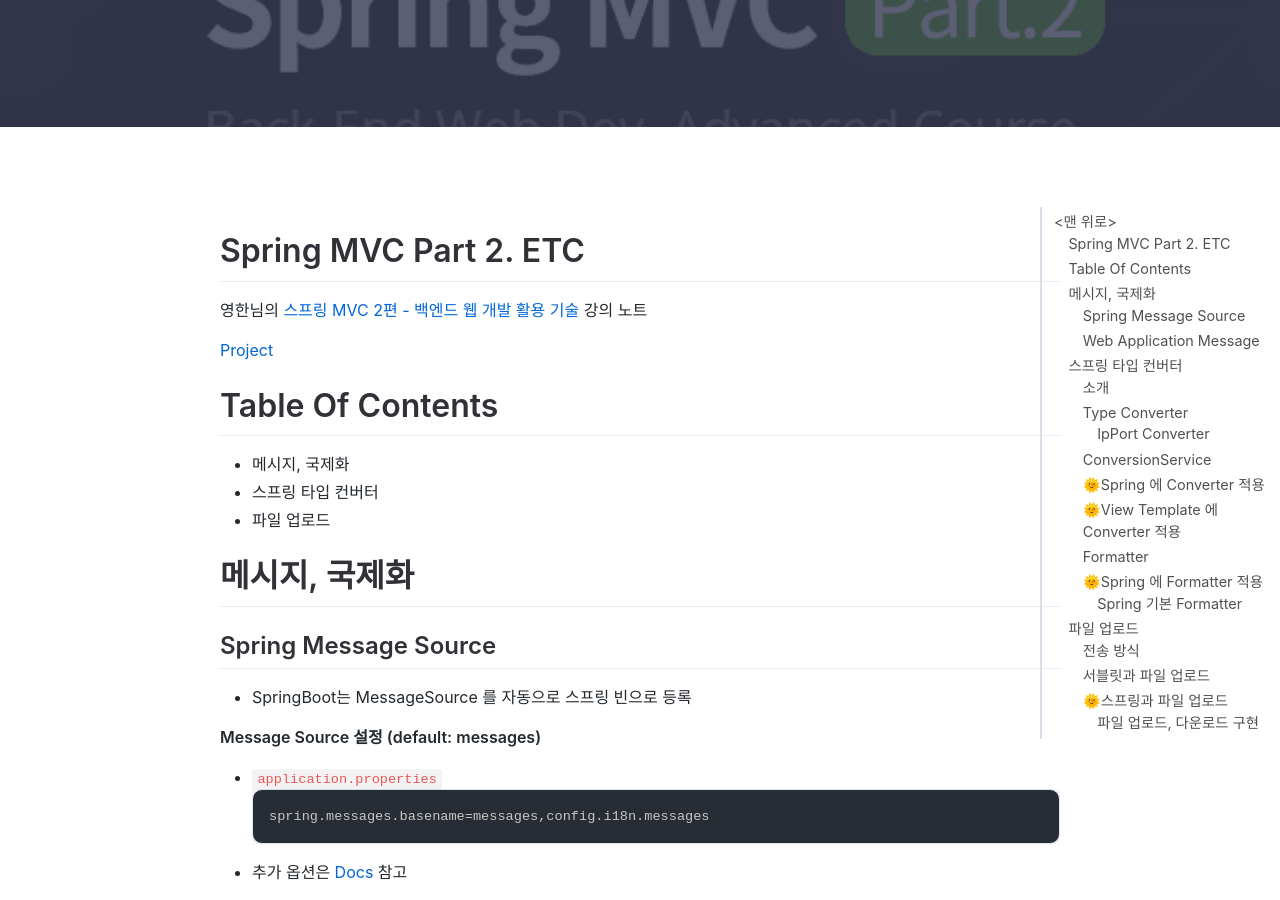
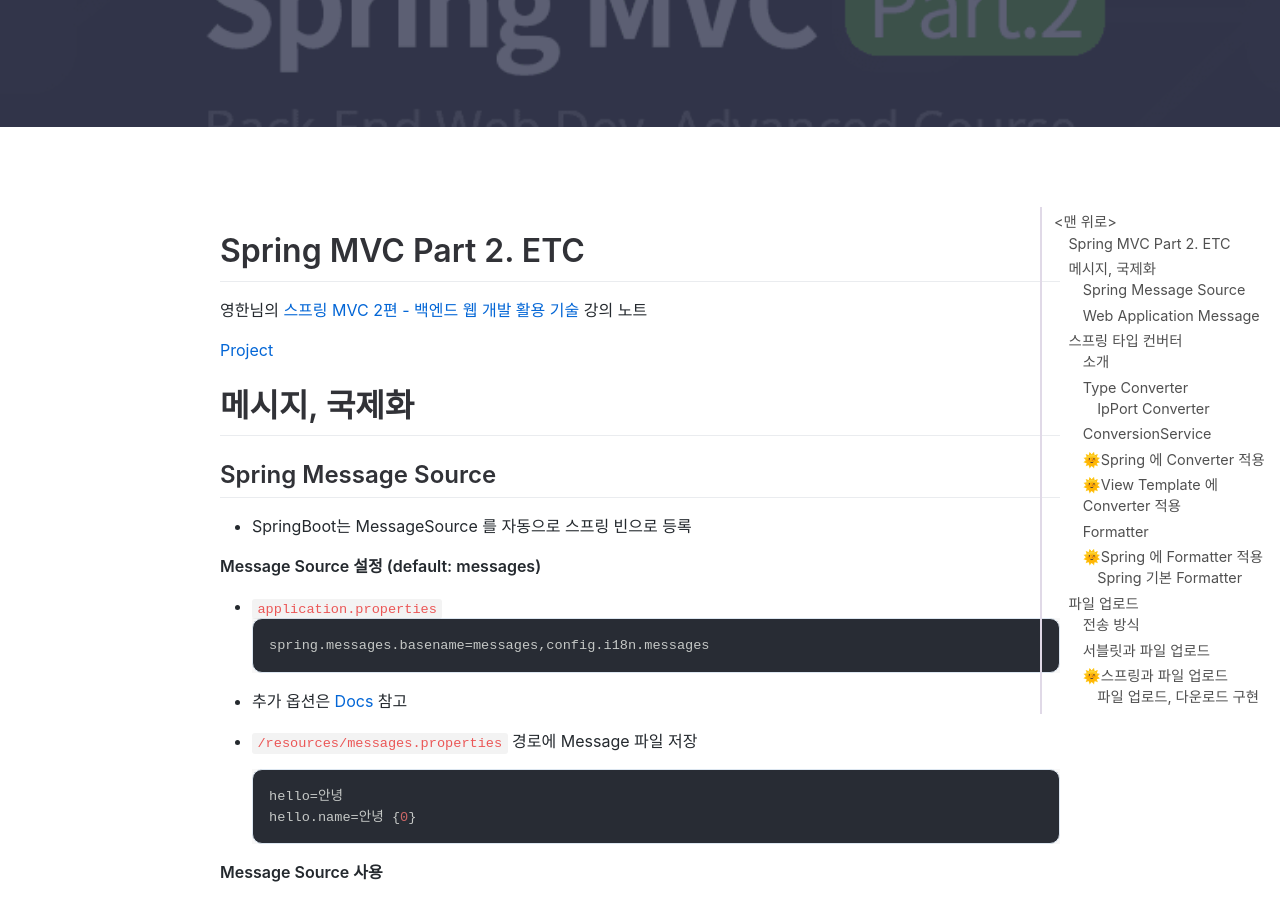
Before and after one commit to jihunparkme/jihunparkme.github.io, a Jekyll site: the page built from _posts/2021-10-12-Spring-MVC-Part2-Etc.md, in a window 1280 px wide and 900 px high, scrolled down 449 px. Built offline with Jekyll 4.4.1, drawn with Linux system fonts in a browser that asks for light colours; nearby versions of some CDN libraries; comment, search, counter and statistics services are not loaded.

Commit message:
[Spring Conquest] edit frame

```diff
--- a/_posts/2021-10-12-Spring-MVC-Part2-Etc.md
+++ b/_posts/2021-10-12-Spring-MVC-Part2-Etc.md
@@ -12,12 +12,6 @@
 영한님의 [스프링 MVC 2편 - 백엔드 웹 개발 활용 기술](https://www.inflearn.com/course/%EC%8A%A4%ED%94%84%EB%A7%81-mvc-2/) 강의 노트
 
 [Project](https://github.com/jihunparkme/Inflearn_Spring_MVC_Part-2)
-
-# Table Of Contents
-
-- 메시지, 국제화
-- 스프링 타입 컨버터
-- 파일 업로드
 
 # 메시지, 국제화
 
```
Also changed, not shown: other parts of _posts/2021-10-12-Spring-MVC-Part2-Etc.md (+1 -0 lines), _posts/2021-10-11-Spring-MVC-Part2-Thymeleaf.md (+1 -0 lines), _posts/2021-10-12-Spring-MVC-Part2-Validation.md (+1 -0 lines), _posts/2021-10-13-Spring-MVC-Part2-Login.md (+1 -0 lines), _posts/2021-10-14-Spring-MVC-Part2-Exception.md (+1 -0 lines).
